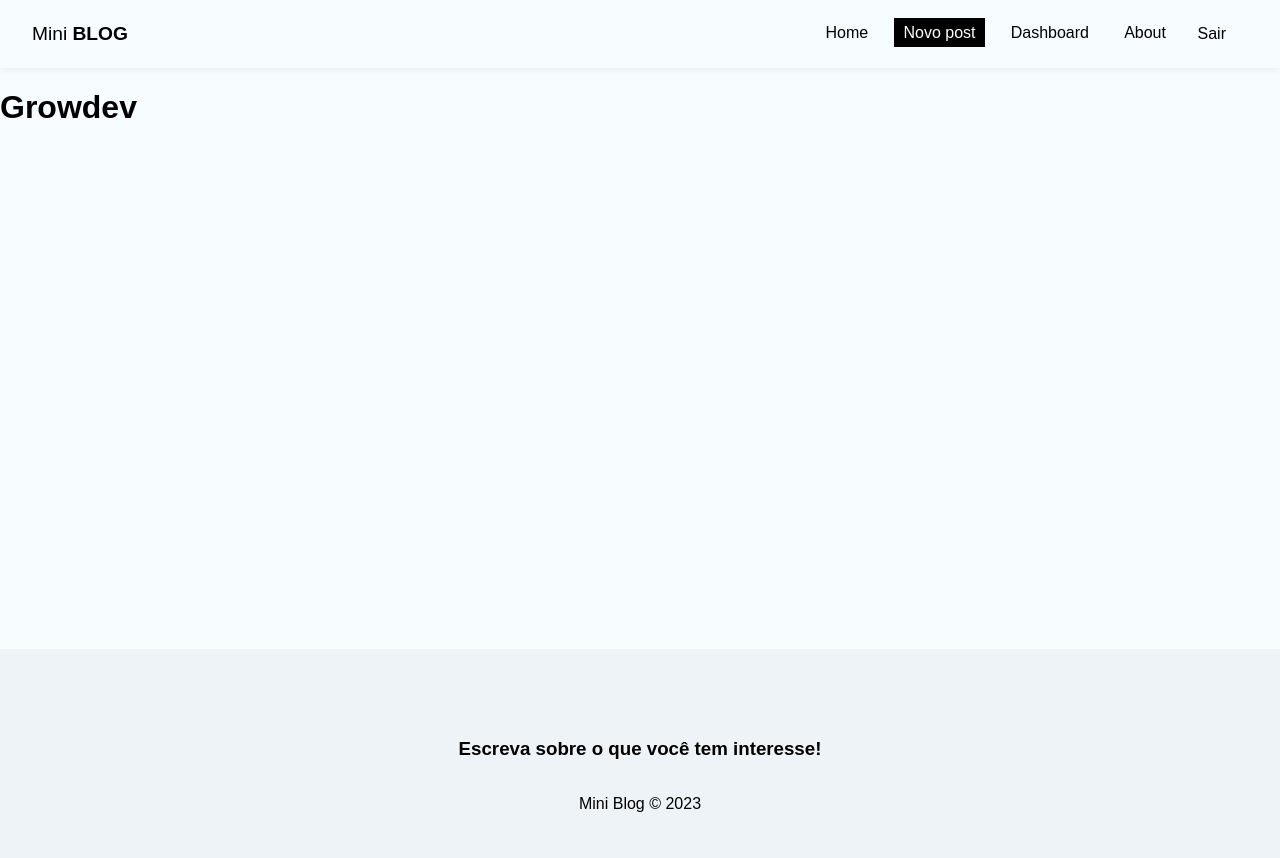
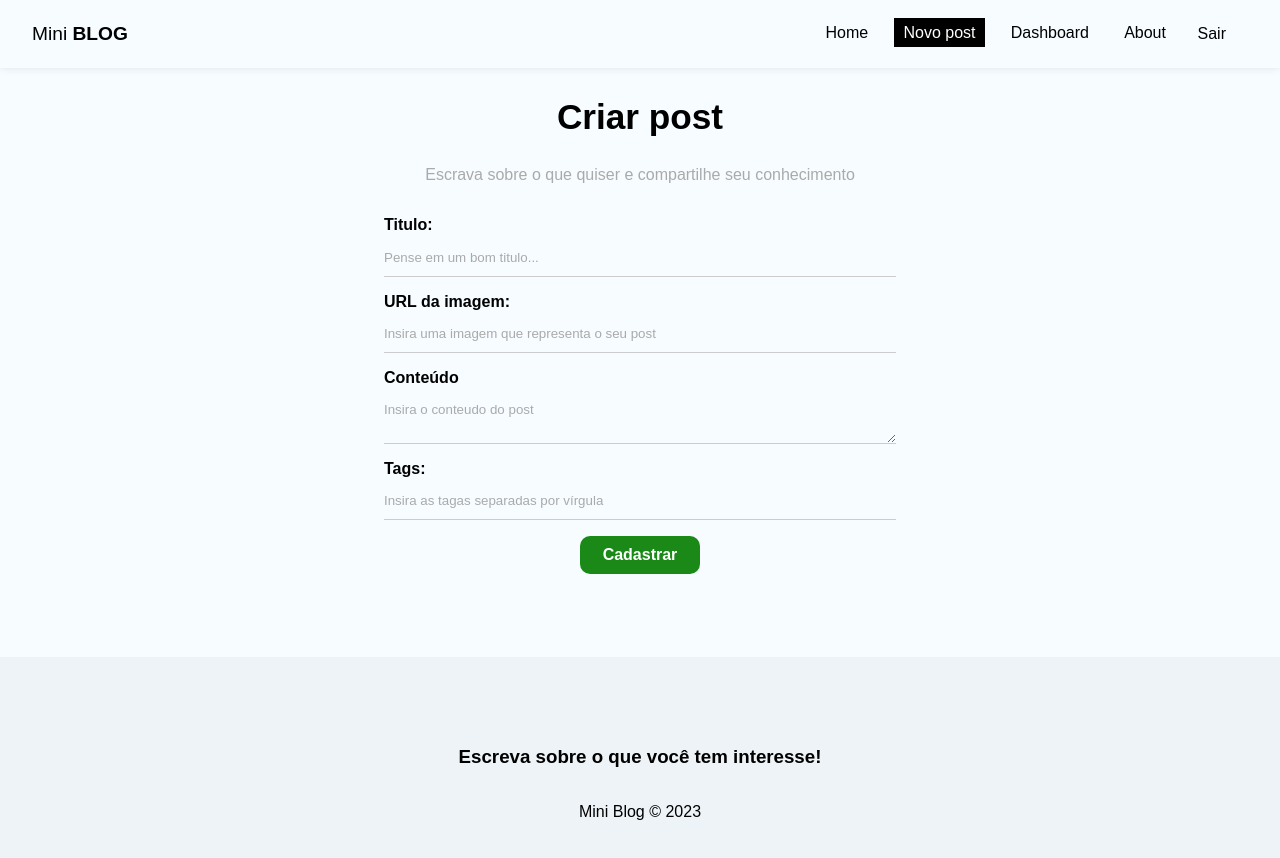
Before and after one commit to willy-deve/miniblog, a React (Create React App) app: page /posts/create in a window 1280 px wide. Shown: the top 858 px of the page. Built offline with nearby package versions, Linux system fonts and the light colour scheme; no server answers; sample sign-in values are in the browser's storage.

Commit message:
estrutura da pagina criar post

```diff
--- a/src/pages/CreatePost/CreatePost.js
+++ b/src/pages/CreatePost/CreatePost.js
@@ -1,12 +1,73 @@
-import React from 'react';
+import React, { useState } from 'react';
 import styles from "./CreatePost.module.css"
 
 function CreatePost() {
+  const [title, setTitle] = useState("")
+  const [image, setImage] = useState("")
+  const [body, setBody] = useState("")
+  const [tags, setTags] = useState([])
+  const [formError, setFormError] = useState("")
+
+  const handleSubmit = (e) => {
+    e.preventDefault();
+  }
+
   return (
-    <React.Fragment>
-      <h1>Growdev</h1>
+    <div className={styles.create_post}>
+      <h2>Criar post</h2>
+      <p>Escrava sobre o que quiser e compartilhe seu conhecimento</p>
+      <form onSubmit={handleSubmit}>
 
-    </React.Fragment>
+        <label>
+          <span>Titulo: </span>
+          <input
+            type="text"
+            name='title'
+            required
+            placeholder='Pense em um bom titulo...'
+            onChange={(e) => setTitle(e.target.value)}
+            value={title}
+          />
+        </label>
+        <label>
+          <span>URL da imagem:</span>
+          <input
+            type="text"
+            name='image'
+            required
+            placeholder='Insira uma imagem que representa o seu post'
+            onChange={(e) => setImage(e.target.value)}
+            value={image}
+          />
+        </label>
+        <label>
+          <span>Conteúdo</span>
+          <textarea
+            name='body'
+            required
+            placeholder='Insira o conteudo do post'
+            onChange={(e) => setBody(e.target.value)}
+            value={body}
+          ></textarea>
+        </label>
+        <label>
+          <span>Tags:</span>
+          <input
+            type="text"
+            name='tags'
+            required
+            placeholder='Insira as tagas separadas por vírgula'
+            onChange={(e) => setTags(e.target.value)}
+            value={tags}
+          />
+        </label>
+        <button className='btn'>Cadastrar</button>
+        {/* {!loading && <button className='btn'>Cadastrar</button>}
+        {loading && <button className='btn'>Aguarde...</button>}
+        {error && <p className='error'>{error}</p>} */}
+
+      </form>
+    </div>
   );
 }
 
--- a/src/pages/CreatePost/CreatePost.module.css
+++ b/src/pages/CreatePost/CreatePost.module.css
@@ -0,0 +1,12 @@
+.create_post {
+  text-align: center;
+}
+
+.create_post h2 {
+  font-size: 2.2em;
+}
+
+.create_post p {
+  color: #aaa;
+  margin-bottom: 2em;
+}
```
